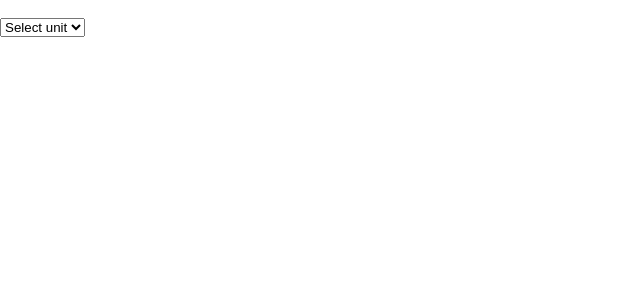
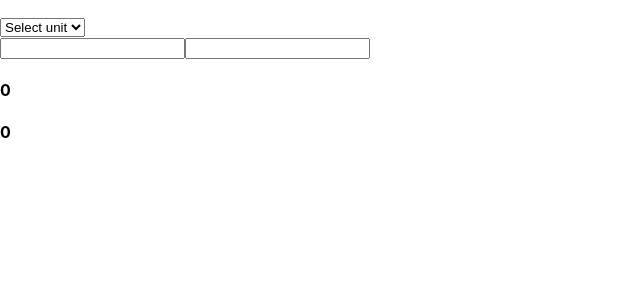
Before and after one commit to KaliKru/Golden-Fish, a React (Create React App) app: page / in a window 1280 px wide. Shown: the top 300 px of the page, without its empty margins (0-640 px from the left). Built offline with nearby package versions, Linux system fonts and the light colour scheme.

Commit message:
component RatioCounter

```diff
--- a/src/App.js
+++ b/src/App.js
@@ -2,12 +2,15 @@ import logo from './logo.svg';
 import './App.css';
 import React from "react";
 import Unit from "./Unit"
+import RatioCounter from "./RatioCounter";
 
 
 const App = () => {
   return (
-      <Unit/>
-
+      <>
+        <Unit/>
+        <RatioCounter/>
+      </>
   )
 }
 
--- /dev/null
+++ b/src/RatioCounter.js
@@ -0,0 +1,19 @@
+import React, {useState} from 'react';
+
+function RatioCounter(props) {
+    const [x, setX] = useState("");
+    const [y, setY] = useState("");
+
+    return (
+        <div>
+            <form>
+                <input type={"text"} value={x} onChange={event => setX(event.target.value)}/>
+                <input type={"text"} value={y} onChange={event => setY(event.target.value)}/>
+            </form>
+            <h4>{isNaN(x)  ? "Golden Fish understands only numbers ;)" : +x * 1.6}</h4>
+            <h4>{isNaN(y)  ? "Golden Fish understands only numbers ;)" : +y / 1.6}</h4>
+        </div>
+    );
+}
+
+export default RatioCounter;
```
